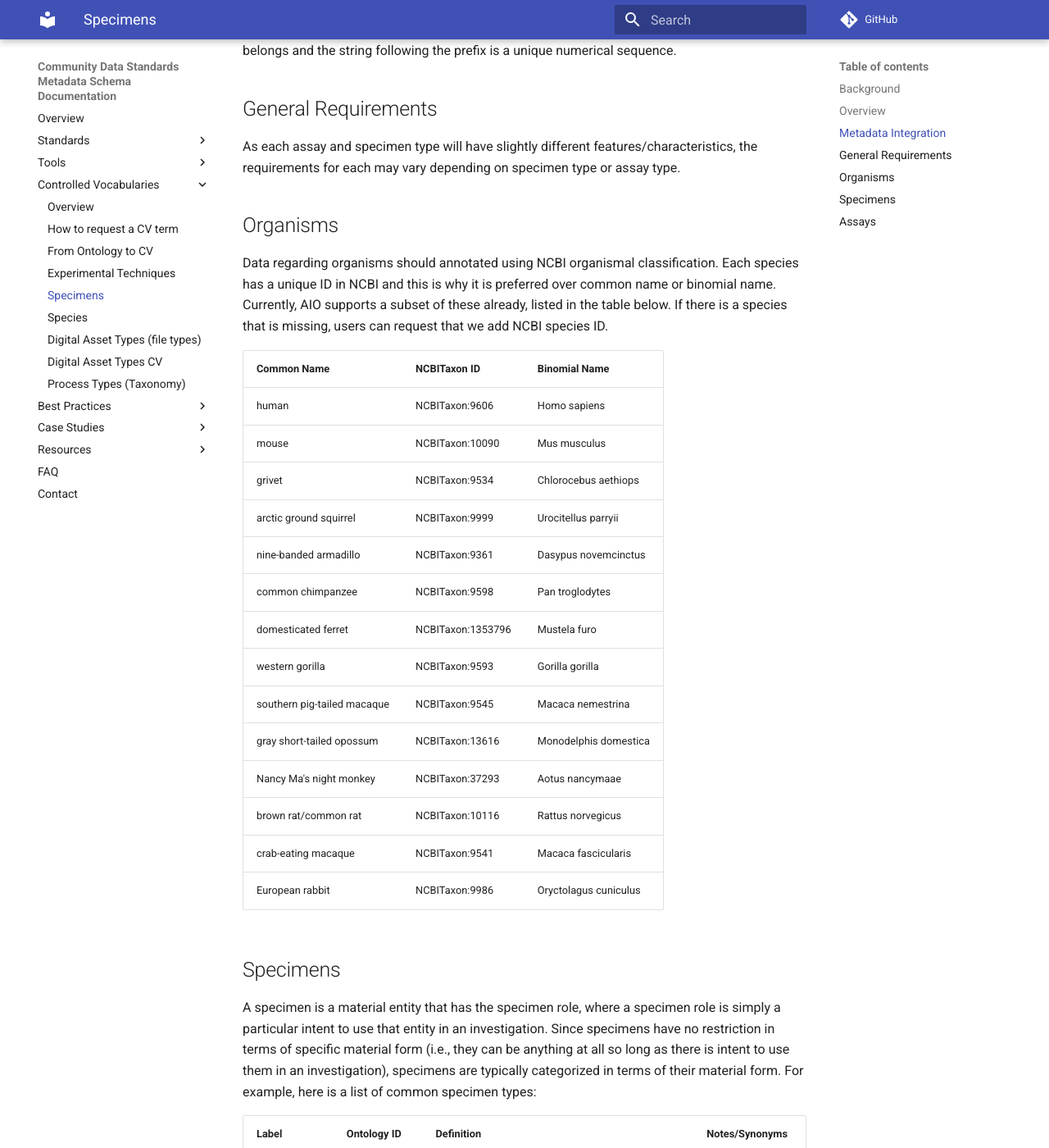
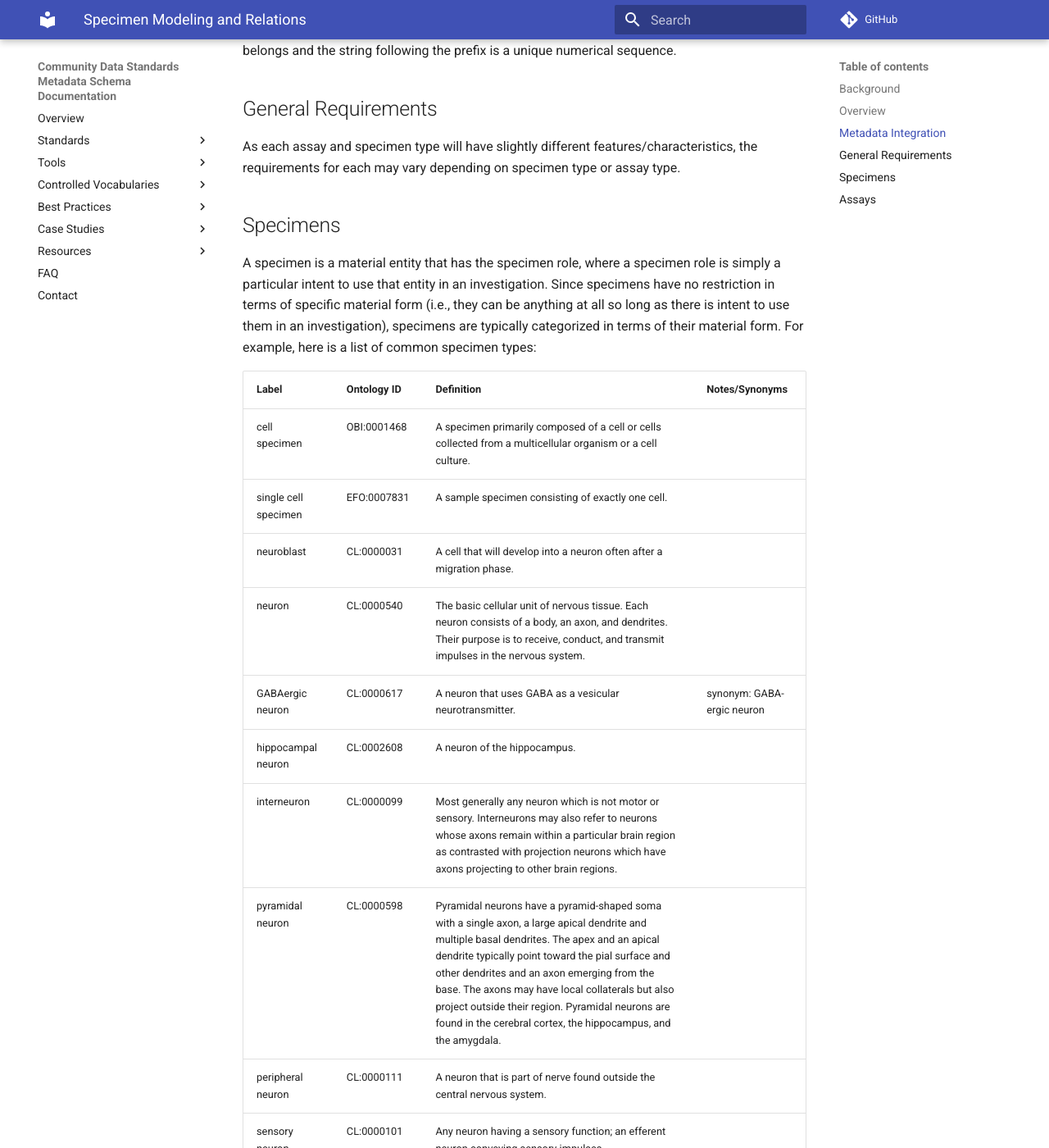
Before and after one commit to AllenInstitute/CDS-metadata-schemas, an MkDocs documentation site: the page built from docs/Standards/Metadata Standards/Specimens.md, in a window 1280 px wide and 1400 px high, scrolled down 907 px. Shown: the whole window at 82% size. Built offline with MkDocs 1.6.1 and Material for MkDocs 9.7.7, drawn with Linux system fonts in a browser that asks for light colours.

Commit message:
moving specimens documentation (and others) to be on their own pages

```diff
--- a/docs/Controlled Vocabularies/Specimens.md
+++ b/docs/Standards/Metadata Standards/Specimens.md
@@ -20,27 +20,6 @@
 
 As each assay and specimen type will have slightly different features/characteristics, the requirements for each may vary depending on specimen type or assay type.
 
-## Organisms
-
-Data regarding organisms should annotated using NCBI organismal classification. Each species has a unique ID in NCBI and this is why it is preferred over common name or binomial name. Currently, AIO supports a subset of these already, listed in the table below. If there is a species that is missing, users can request that we add NCBI species ID.
-
-| Common Name                   | NCBITaxon ID        | Binomial Name               |
-|-------------------------------|---------------------|-----------------------------|
-| human                         | NCBITaxon:9606      | Homo sapiens                |
-| mouse                         | NCBITaxon:10090     | Mus musculus                |
-| grivet                        | NCBITaxon:9534      | Chlorocebus aethiops        |
-| arctic ground squirrel        | NCBITaxon:9999      | Urocitellus parryii         |
-| nine-banded armadillo         | NCBITaxon:9361      | Dasypus novemcinctus        |
-| common chimpanzee             | NCBITaxon:9598      | Pan troglodytes             |
-| domesticated ferret           | NCBITaxon:1353796   | Mustela furo                |
-| western gorilla               | NCBITaxon:9593      | Gorilla gorilla             |
-| southern pig-tailed macaque   | NCBITaxon:9545      | Macaca nemestrina           |
-| gray short-tailed opossum     | NCBITaxon:13616     | Monodelphis domestica       |
-| Nancy Ma's night monkey       | NCBITaxon:37293     | Aotus nancymaae             |
-| brown rat/common rat          | NCBITaxon:10116     | Rattus norvegicus           |
-| crab-eating macaque           | NCBITaxon:9541      | Macaca fascicularis         |
-| European rabbit               | NCBITaxon:9986      | Oryctolagus cuniculus       |
-
 ## Specimens
 
 A specimen is a material entity that has the specimen role, where a specimen role is simply a particular intent to use that entity in an investigation. Since specimens have no restriction in terms of specific material form (i.e., they can be anything at all so long as there is intent to use them in an investigation), specimens are typically categorized in terms of their material form. For example, here is a list of common specimen types:
```
Also changed, not shown: docs/Controlled Vocabularies/Species CV.md (+1 -1 lines), docs/Best Practices/From Ontology to CV.md (renamed from docs/Controlled Vocabularies/From Ontology to CV.md), docs/Best Practices/How to request a CV term.md (renamed from docs/Controlled Vocabularies/How to request a CV term.md), docs/Best Practices/overview.md (deleted), docs/Best Practices/practice-1.md (deleted), docs/Best Practices/practice-2.md (deleted), docs/Case Studies/case-study-1.md (deleted), docs/Case Studies/case-study-2.md (deleted), docs/Standards/Metadata Standards/metadata-standard-1.md (deleted), docs/Standards/Metadata Standards/metadata-standard-2.md (deleted).
